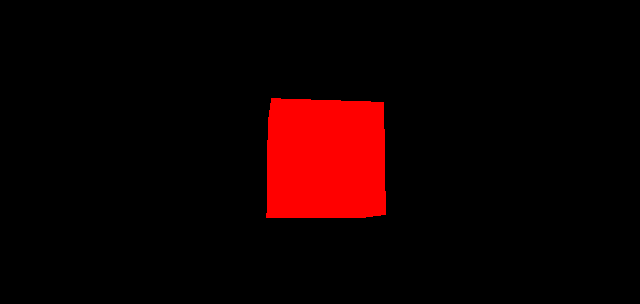
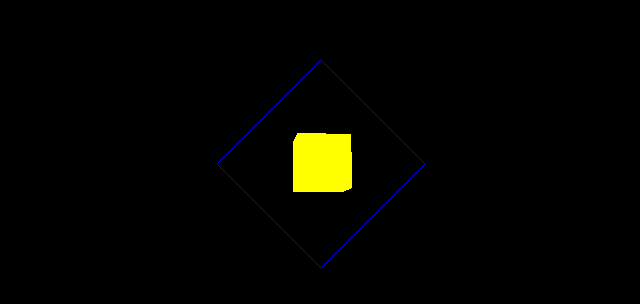
Before and after one commit to connorkasarda/bot-gym, a plain HTML site: page index.html in a window 1280 px wide. Shown: the part 236-540 px from the top of the page, without its empty margins (319-959 px from the left). Drawn offline with nearby package versions, Linux system fonts and the light colour scheme.

Commit message:
Added static lines to program.

```diff
--- a/index.html
+++ b/index.html
@@ -1,6 +1,5 @@
 <!DOCTYPE html>
     <head>
-        <meta charset="UTF-8"/>
         <link rel="stylesheet" href="./style.css">
         <title>Robot Gym</title>
     </head>
--- a/main.js
+++ b/main.js
@@ -7,13 +7,25 @@ const renderer = new THREE.WebGLRenderer();
 // Sets the render size and add the renderer to HTML document
 renderer.setSize(window.innerWidth, window.innerHeight);
 document.body.appendChild(renderer.domElement);
-// Adds red cube to the scene
-const geometry = new THREE.BoxGeometry(1, 1, 1);
-const material = new THREE.MeshBasicMaterial({color: 0xFF0000});
-const cube = new THREE.Mesh(geometry, material);
+// Adds yellow cube to the scene
+const cube_geometry = new THREE.BoxGeometry(1, 1, 1);
+const cube_material = new THREE.MeshBasicMaterial({color: 0xFFFF00});
+const cube = new THREE.Mesh(cube_geometry, cube_material);
 scene.add(cube);
+// Adds static (non-moving) blue lines to the scene
+const line_points = [];
+line_points.push(new THREE.Vector3(-2, 0, 0));
+line_points.push(new THREE.Vector3(0, 2, 0));
+line_points.push(new THREE.Vector3(2, 0, 0));
+line_points.push(new THREE.Vector3(0, -2, 0));
+line_points.push(new THREE.Vector3(-2, 0, 0));
+const line_geometry = new THREE.BufferGeometry().setFromPoints(line_points);
+const line_material = new THREE.LineBasicMaterial({color: 0x0000FF});
+const line = new THREE.Line(line_geometry, line_material);
+line.matrixAutoUpdate = false;
+scene.add(line);
 // Sets the camera position
-camera.position.z = 5;
+camera.position.set(0, 0, 10);
 // Creates animation loop function
 function animate() {
     // Updates animation for next repaint
```
